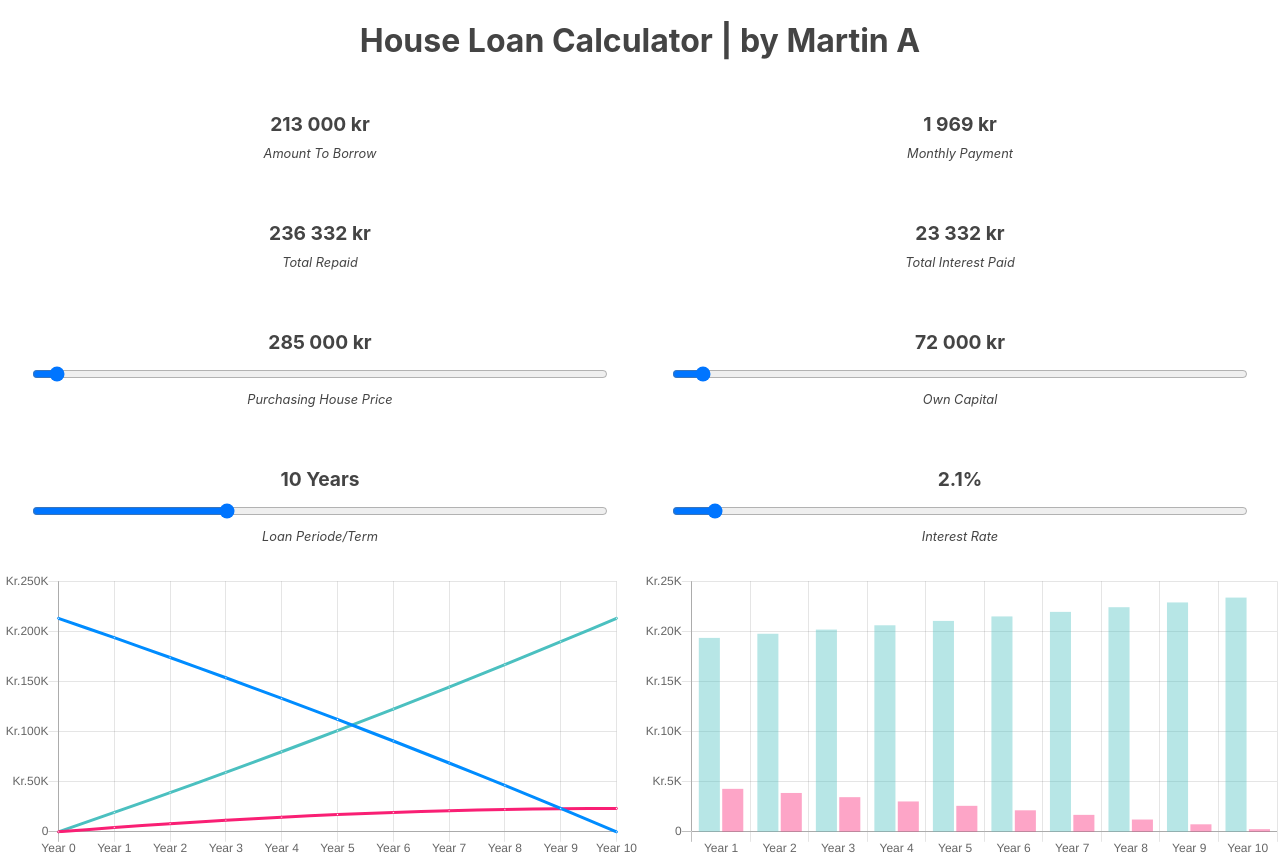
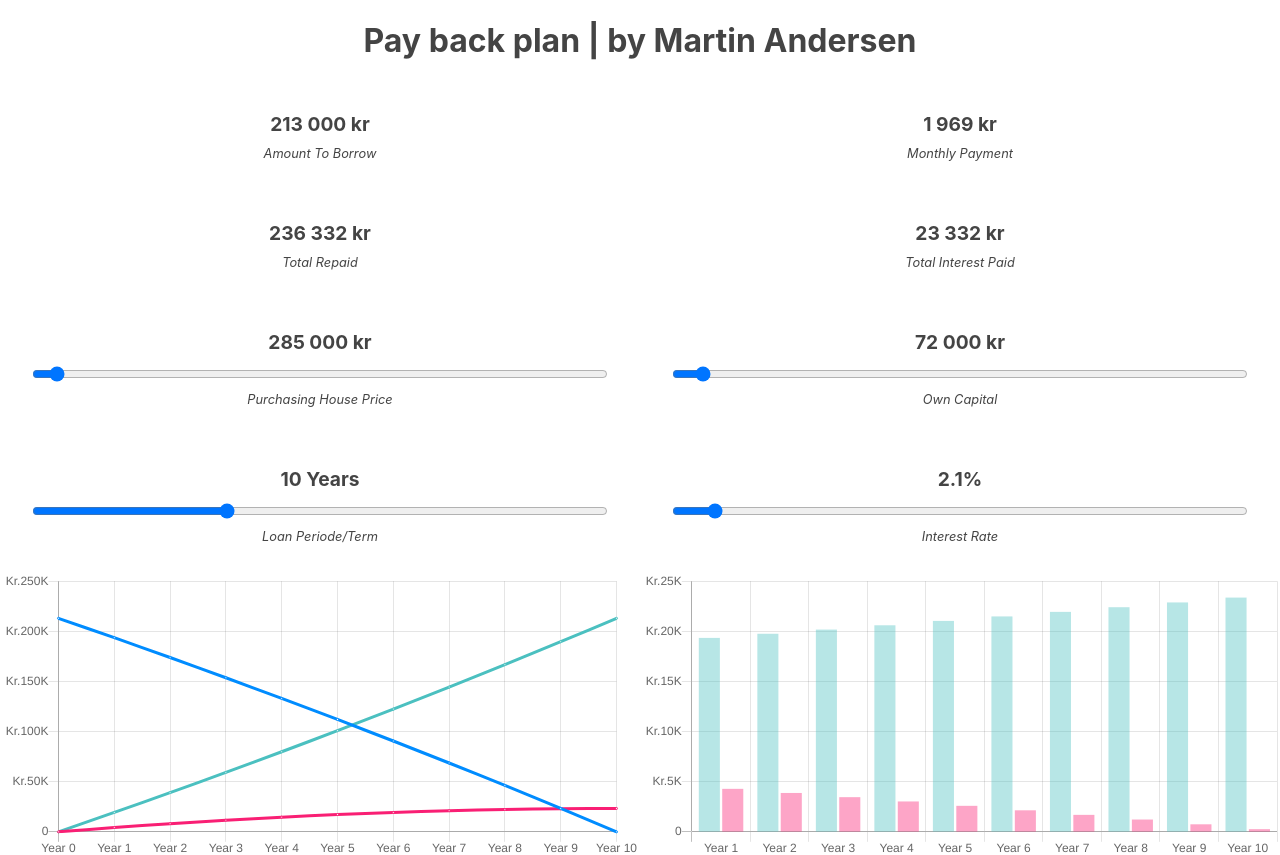
Before and after one commit to webmaeistro/houseloan-calc, a React (Create React App) app: page / in a window 1280 px wide. Shown: the top 855 px of the page. Built offline with nearby package versions, Linux system fonts and the light colour scheme; what react-ga-gtm would draw is missing.

Commit message:
Update App.js
rename h1

```diff
--- a/src/App.js
+++ b/src/App.js
@@ -11,7 +11,7 @@ function App() {
 	return (
     	<div className="App">
       		<header>
-        		<h1>House Loan Calculator | by Martin A</h1>
+        		<h1>Pay back plan | by Martin Andersen</h1>
       		</header>
       		<Calculator />
     	</div>
```
